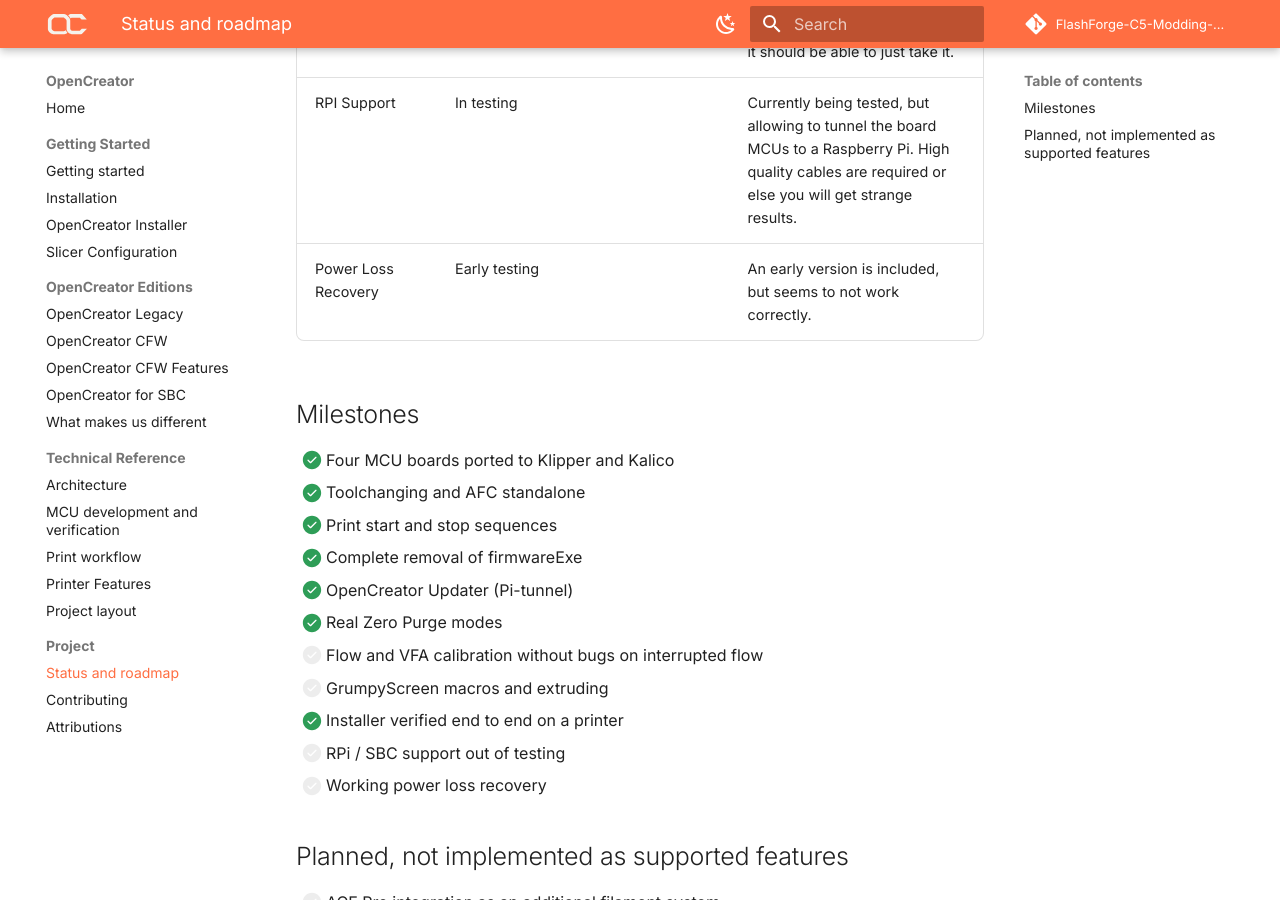
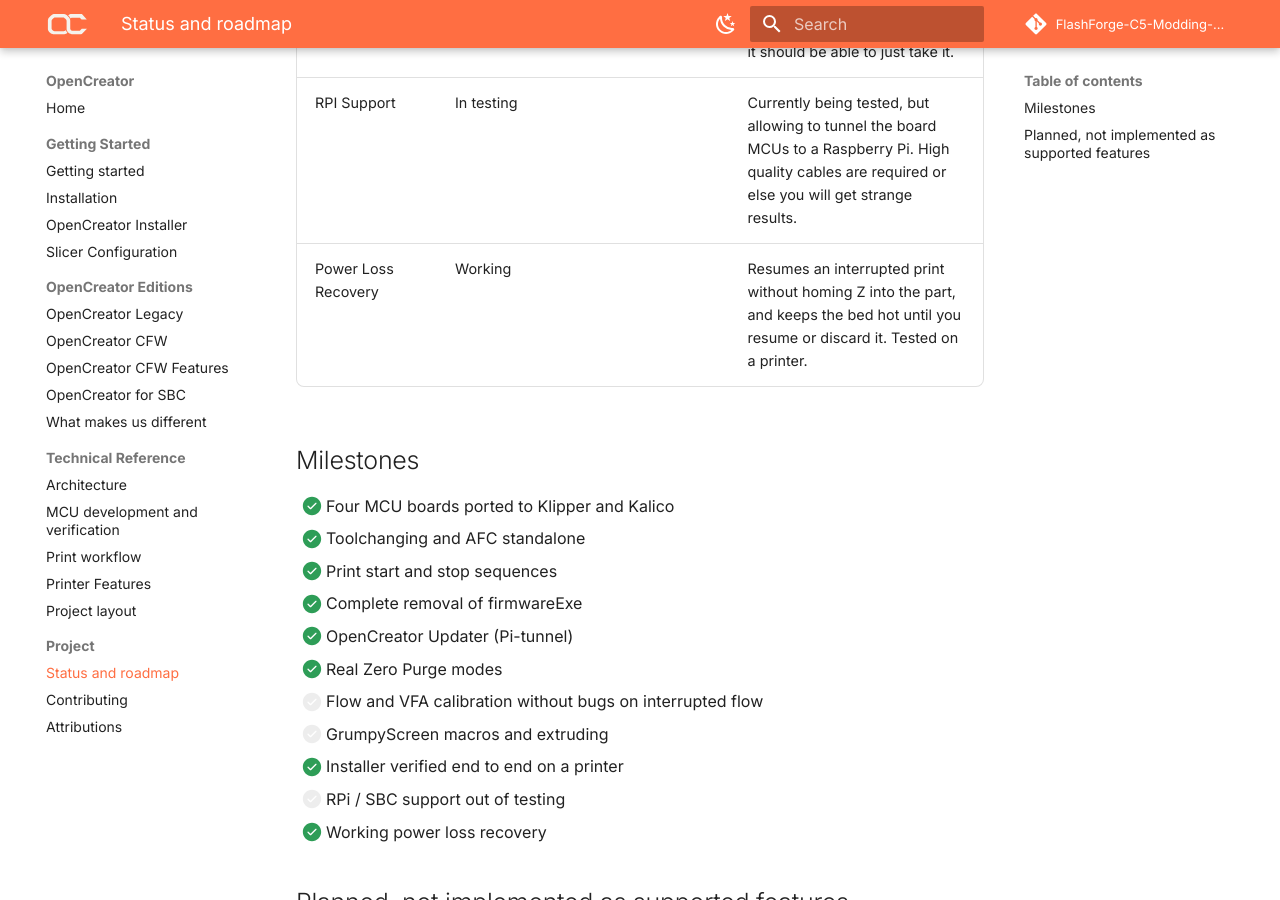
Before and after one commit to FlashForge-C5-Modding-Group/OpenCreator, an MkDocs documentation site: the page built from docs/status-and-roadmap.md, in a window 1280 px wide and 900 px high, scrolled down 1964 px. Built offline with MkDocs 1.6.1 and Material for MkDocs 9.7.7, drawn with Linux system fonts in a browser that asks for light colours; comment, search, counter and statistics services are not loaded.

Commit message:
PLR now fully works

```diff
--- a/docs/status-and-roadmap.md
+++ b/docs/status-and-roadmap.md
@@ -18,7 +18,7 @@ well it has been tested on a printer.
 | Real Zero Purge modes | Implemented into switches | You can turn off Flow Calibration and Purging to make a basically zero waste printer. It prints a small purge line to prime the nozzle when starting the print, but thats it. It is under runout in Fluidd, or Misc in Mainsail. |
 | Print Farm / Automation support | Ready | Needs testing, but it should work with anything that just uses Moonraker. You should be able to just plop in any file and it should be able to just take it. |
 | RPI Support | In testing | Currently being tested, but allowing to tunnel the board MCUs to a Raspberry Pi. High quality cables are required or else you will get strange results. |
-| Power Loss Recovery | Early testing | An early version is included, but seems to not work correctly. |
+| Power Loss Recovery | Working | Resumes an interrupted print without homing Z into the part, and keeps the bed hot until you resume or discard it. Tested on a printer. |
 
 ## Milestones
 
@@ -32,7 +32,7 @@ well it has been tested on a printer.
 - [ ] GrumpyScreen macros and extruding
 - [x] Installer verified end to end on a printer
 - [ ] RPi / SBC support out of testing
-- [ ] Working power loss recovery
+- [x] Working power loss recovery
 
 ## Planned, not implemented as supported features
 
```
Also changed, not shown: docs/cfwfeatures.md (+1 -1 lines).
